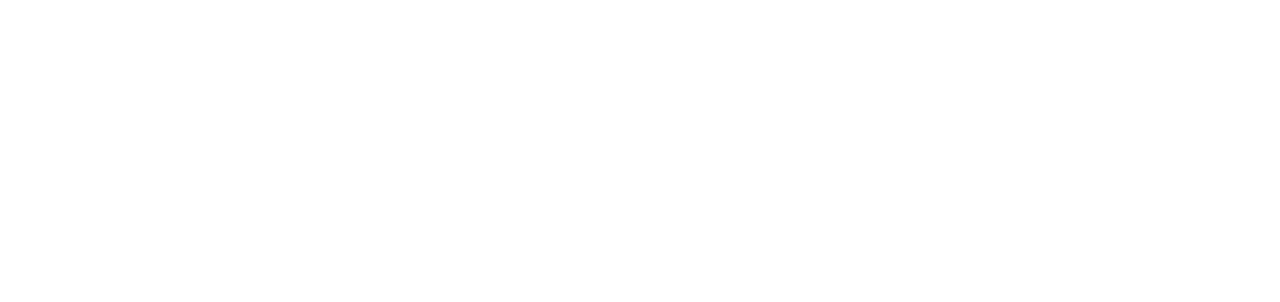
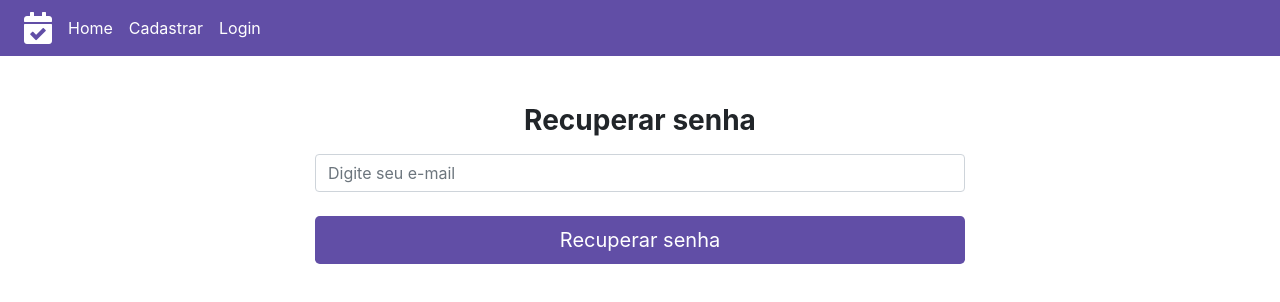
Before and after one commit to mvcbotelho/eventos, a React (Create React App) app: page /recover-password in a window 1280 px wide. Shown: the top 302 px of the page. Built offline with nearby package versions, Linux system fonts and the light colour scheme.

Commit message:
finish login and recover password

```diff
--- a/src/App.js
+++ b/src/App.js
@@ -6,6 +6,7 @@
 import Login from "./view/login/";
 import NewUser from "./view/newUser/";
 import Home from "./view/home/";
+import RecoverPassword from "./view/recoverPassword/";
 
 function App() {
   return (
@@ -14,6 +15,7 @@
         <Route exact path="/" component={Home} />
         <Route exact path="/newuser" component={NewUser} />
         <Route exact path="/login" component={Login} />
+        <Route exact path="/recover-password" component={RecoverPassword} />
       </Router>
     </Provider>
   );
--- a/src/components/navbar/index.js
+++ b/src/components/navbar/index.js
@@ -1,12 +1,15 @@
 import React from "react";
 import { Link } from "react-router-dom";
+import { useSelector, useDispatch } from "react-redux";
 
 import "./styles.css";
 
 function NavBar() {
+  const dispatch = useDispatch();
+
   return (
     <nav className="navbar navbar-expand-lg">
-      <span className="navbar-brand text-white font-weight-bold">Eventos</span>
+      <i className="fas fa-calendar-check text-white fa-2x mx-2"></i>
       <button
         className="navbar-toggler"
         type="button"
@@ -25,6 +28,29 @@
               Home
             </Link>
           </li>
+          {useSelector(state => state.userStatus) > 0 ? (
+            <>
+              <li className="nav-item">
+                <Link className="nav-link" to="newuser">
+                  Meus Eventos
+                </Link>
+              </li>
+              <li className="nav-item">
+                <Link className="nav-link" to="login">
+                  Cadastrar Evento
+                </Link>
+              </li>
+              <li className="nav-item">
+                <Link
+                  className="nav-link"
+                  onClick={() => dispatch({ type: "LOG_OUT" })}
+                >
+                  Sair
+                </Link>
+              </li>
+            </>
+          ) : (
+            <>
               <li className="nav-item">
                 <Link className="nav-link" to="newuser">
                   Cadastrar
@@ -35,6 +61,11 @@
                   Login
                 </Link>
               </li>
+            </>
+          )}
+          {/* Usuário não logado */}
+
+          {/* Usuário logado */}
         </ul>
       </div>
     </nav>
--- a/src/view/login/index.js
+++ b/src/view/login/index.js
@@ -31,13 +31,7 @@
       {useSelector(state => state.userStatus) > 0 ? <Redirect to="/" /> : null}
       <form className="form-signin mx-auto">
         <div className="text-center mb-4">
-          <img
-            className="mb-4"
-            src="/docs/4.3/assets/brand/bootstrap-solid.svg"
-            alt=""
-            width="72"
-            height="72"
-          />
+          <i className="fas fa-calendar-check text-white fa-5x my-3"></i>
           <h1 className="h3 mb-3 font-weight-normal text-white font-weight-bold">
             Login
           </h1>
@@ -77,9 +71,9 @@
           )}
         </div>
         <div className="opcao-login mt-5">
-          <a href="#" className="mx-2">
+          <Link to="recover-password" className="mx-2">
             Esqueci minha senha
-          </a>
+          </Link>
           <Link to="newuser" className="mx-2">
             Quero me cadastrar
           </Link>
--- /dev/null
+++ b/src/view/recoverPassword/index.js
@@ -0,0 +1,53 @@
+import React, { useState } from "react";
+
+import firebase from "../../config/firebase";
+import "firebase/auth";
+
+import "./styles.css";
+
+import NavBar from "../../components/navbar/";
+
+function RecoverPassword() {
+  const [email, setEmail] = useState();
+  const [msg, setMsg] = useState();
+
+  function recover() {
+    firebase
+      .auth()
+      .sendPasswordResetEmail(email)
+      .then(res => {
+        setMsg(
+          "Enviamos um link para o seu e-mail. Conclua a redefinição de senha pelo link enviado."
+        );
+      })
+      .catch(erro => {
+        setMsg("Verifique se o e-mail está correto!");
+      });
+  }
+  return (
+    <>
+      <NavBar />
+      <form className="text-center form-login mx-auto mt-5">
+        <h3 className="mb-3 font-weight-bold">Recuperar senha</h3>
+        <input
+          onChange={e => setEmail(e.target.value)}
+          type="email"
+          className="form-control my-2"
+          placeholder="Digite seu e-mail"
+        />
+        <div className="msg my-4">
+          <span className="text-center">{msg}</span>
+        </div>
+        <button
+          type="button"
+          className="btn btn-lg btn-block btn-enviar"
+          onClick={recover}
+        >
+          Recuperar senha
+        </button>
+      </form>
+    </>
+  );
+}
+
+export default RecoverPassword;
--- /dev/null
+++ b/src/view/recoverPassword/styles.css
@@ -0,0 +1,9 @@
+.btn-enviar {
+  background-color: #614ea6;
+  color: #ffffff;
+}
+
+.btn-enviar:hover {
+  background-color: #f21667;
+  color: #ffffff;
+}
```
Also changed, not shown: 1 other file (tests, documents, lock files or other folders). Lines whose indentation alone changed are shown as unchanged.
